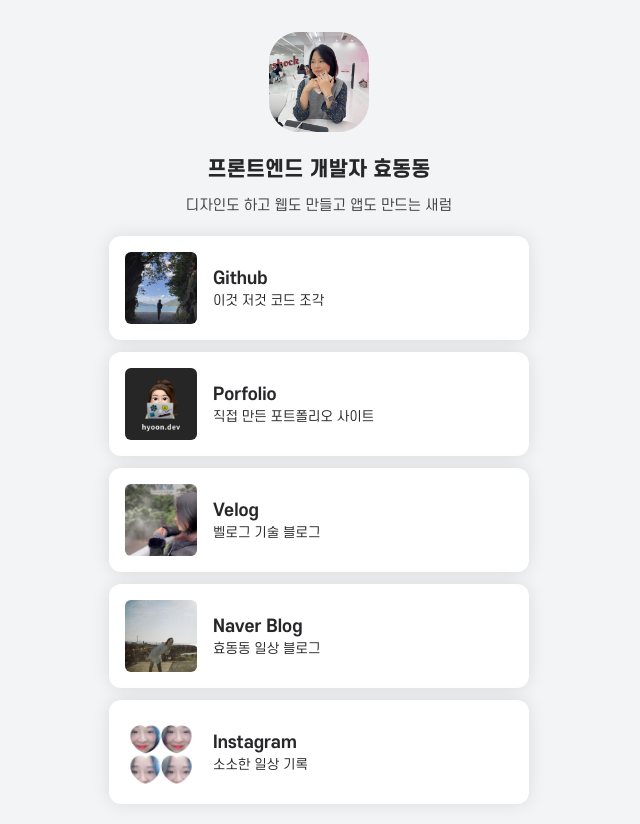
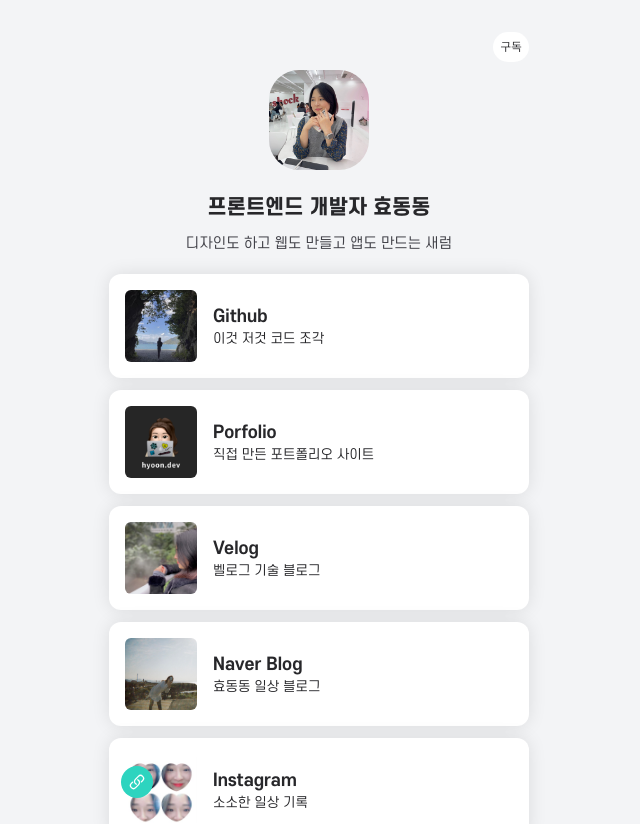
Before and after one commit to bbahna/Portfolio, a Next.js app: page / in a window 1280 px wide. Shown: the top 824 px of the page, without its empty margins (321-961 px from the left). Built offline with nearby package versions, Linux system fonts and the light colour scheme.

Commit message:
design : 메인 공유/구독 버튼 추가

```diff
--- a/pages/index.tsx
+++ b/pages/index.tsx
@@ -13,6 +13,17 @@ const Index = () => {
 	return (
 		<div className="flex flex-col min-h-screen m-auto bg-gray-100">
 			<div className="max-w-[460px] flex flex-col items-center w-full min-h-screen px-5 py-8 m-auto">
+				<div className="flex items-center justify-between w-full mb-2">
+					<a className="duration-200 rounded-2xl hover-effect">
+						<CopyLinkBtn containerStyle="bg-white w-[30px] h-[30px]" iconColor="#333" />
+					</a>
+					<a
+						className="content-center p-[7px] text-xs tracking-wide duration-200 bg-white rounded-2xl dark:text-zinc-800 hover-effect cursor-pointer"
+						onClick={() => window.alert('조금만 기다려 주세요 ෆ⸒⸒')}
+					>
+						구독
+					</a>
+				</div>
 				<div className="flex flex-col items-center flex-1 w-full mb-5">
 					<Image
 						src="/hyoon.jpg"
```
